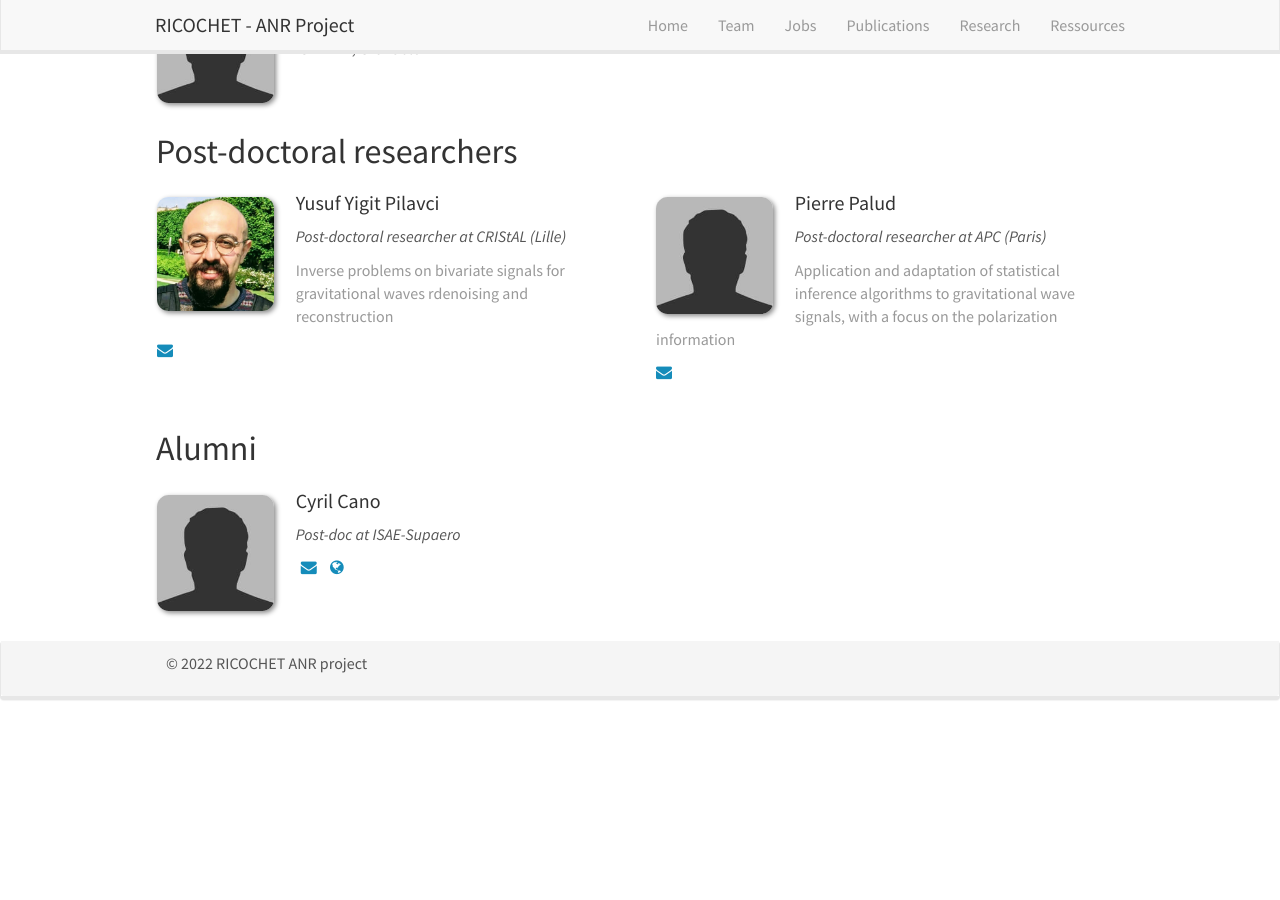
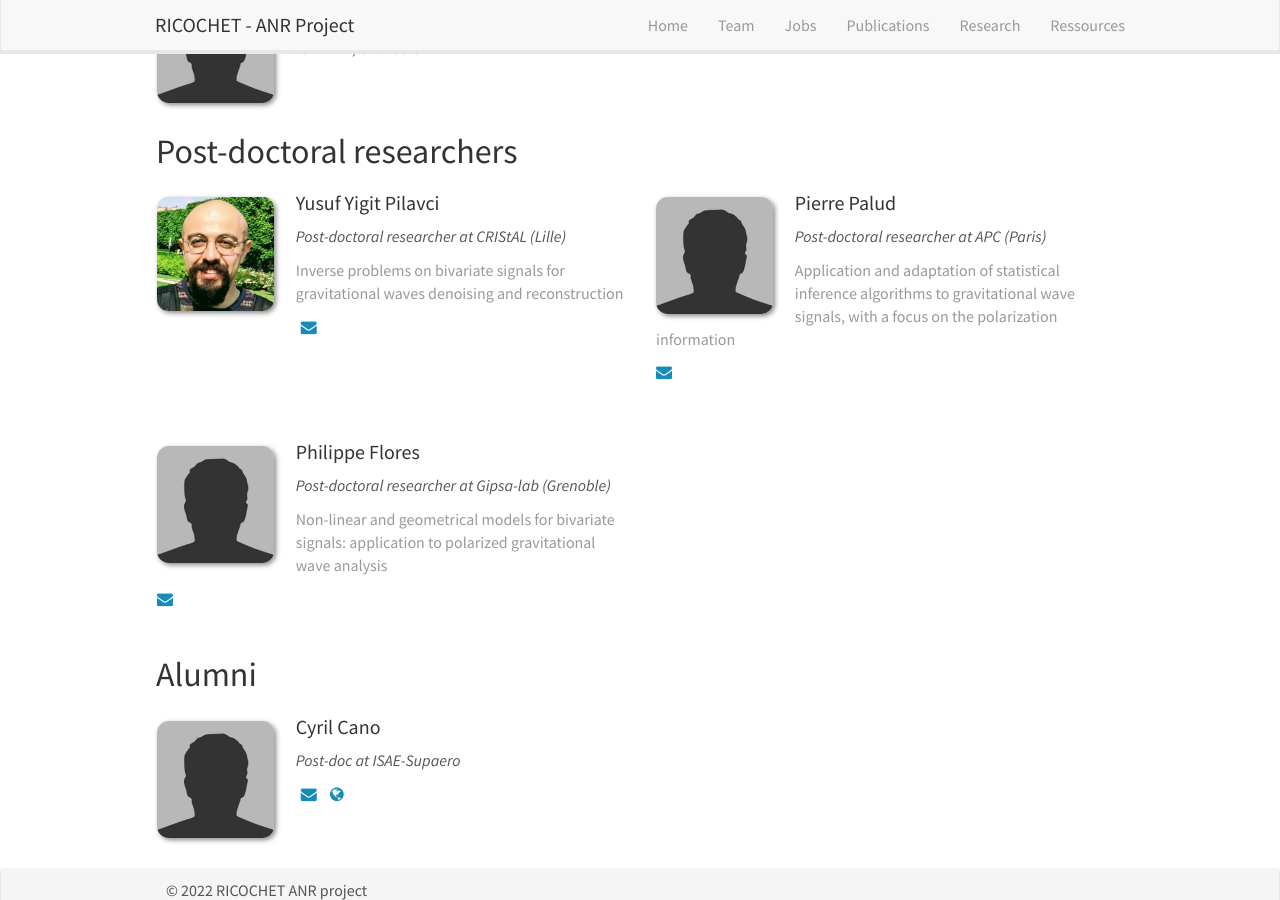
Before and after one commit to ricochet-anr/ricochet-anr.github.io, a Jekyll site: the page built from _pages/team.md, in a window 1280 px wide and 900 px high, scrolled down 1759 px. Built offline with Jekyll 4.4.1, drawn with Linux system fonts in a browser that asks for light colours; nearby versions of some CDN libraries; some web fonts are replaced; before the commit the page ends 2481 px from its top, so only the background shows below that.

Commit message:
add Philippe in the team

```diff
--- a/_data/postdocs.yml
+++ b/_data/postdocs.yml
@@ -12,10 +12,16 @@
   photo: yigit.jpeg
   info: Post-doctoral researcher at CRIStAL (Lille)
   email: yusuf.pilavci@centralelille.fr
-  subject: "Inverse problems on bivariate signals for gravitational waves rdenoising and reconstruction"
+  subject: "Inverse problems on bivariate signals for gravitational waves denoising and reconstruction"
 
 - name: Pierre Palud
   photo: misc.jpg
   info: Post-doctoral researcher at APC (Paris)
   email: palud@apc.in2p3.fr
   subject: "Application and adaptation of statistical inference algorithms to gravitational wave signals, with a focus on the polarization information"
+
+- name: Philippe Flores
+  photo: misc.jpg
+  info: Post-doctoral researcher at Gipsa-lab (Grenoble)
+  email: philippe.flores@gipsa-lab.fr
+  subject: "Non-linear and geometrical models for bivariate signals: application to polarized gravitational wave analysis"
```
